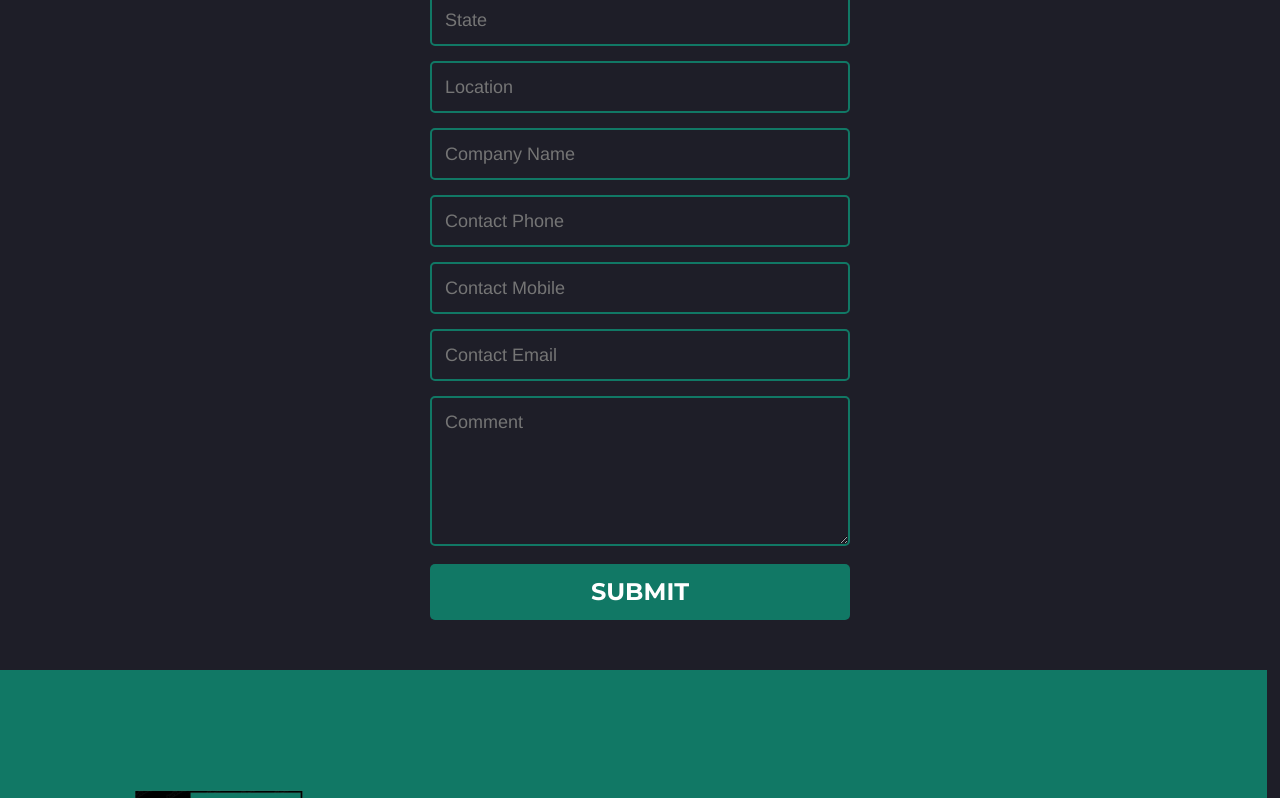
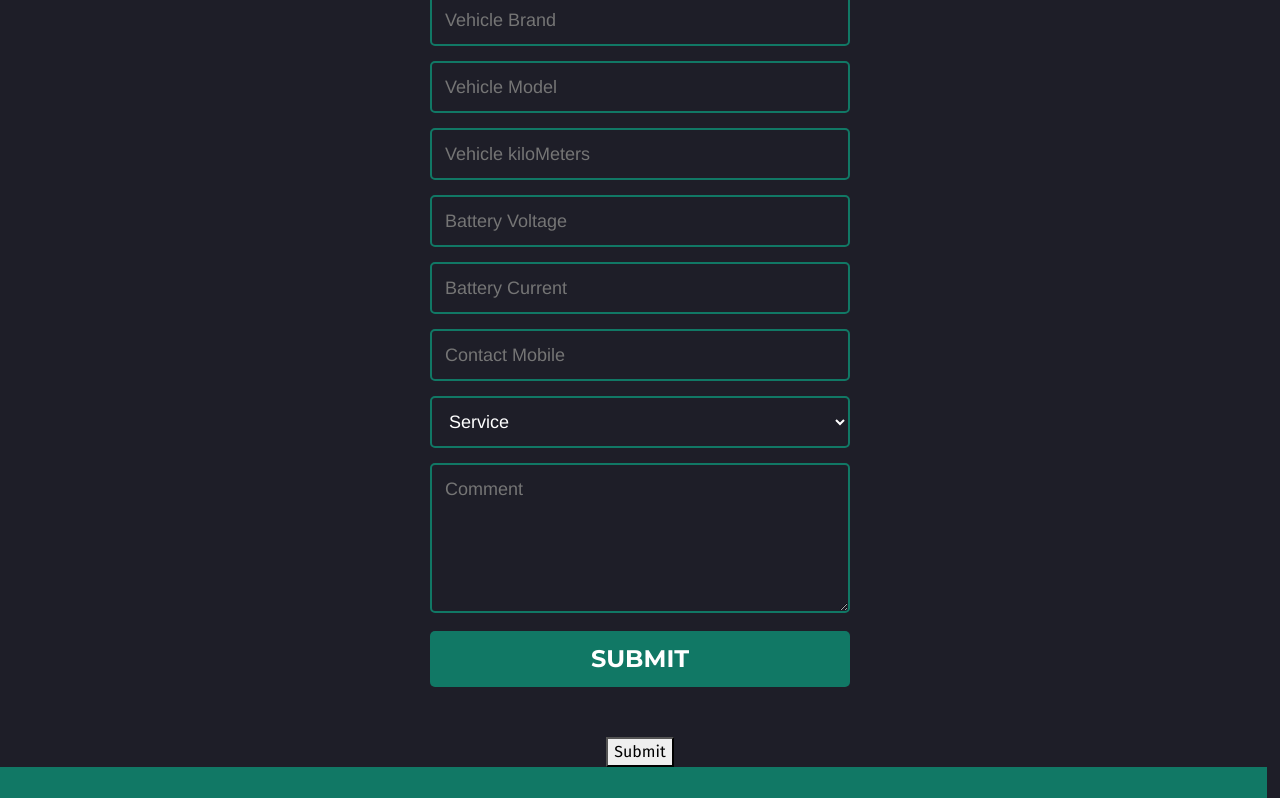
Before and after one commit to ilan2004/main, a React (Vite) app: page /Form in a window 1280 px wide. Shown: the part 422-1220 px from the top of the page. Built offline with nearby package versions, Linux system fonts and the light colour scheme; no server answers; sample sign-in values are in the browser's storage.

Commit message:
database update

```diff
--- a/src/Components/Form/Form.jsx
+++ b/src/Components/Form/Form.jsx
@@ -1,26 +1,240 @@
-import React from 'react';
+import React, { useState } from 'react';
 import './Form.scss'
 import { useAuth } from '../../Contexts/AuthContext';
+import { getFirestore } from 'firebase/firestore';
+import { addDoc, collection } from 'firebase/firestore';
+import emailjs from '@emailjs/browser';
+
 function Form() {
-  const { currentUser} = useAuth()
+  const { currentUser } = useAuth();
+  const [formData, setFormData] = useState({
+    ownerName: '',
+    brand: '',
+    VehicleModel: '',
+    kiloMeters: '',
+    Voltage: '',
+    Current: '',
+    contactMobile: '',
+    Repair: '',
+    comment: ''
+  });
+  const [submittedData, setSubmittedData] = useState(null);
+  const [isSubmitting, setIsSubmitting] = useState(false);
+
+  const handleSubmit = (event) => {
+    event.preventDefault();
+    // Store the form data
+    setSubmittedData(formData);
+    // Reset the form
+    setFormData({
+      ownerName: '',
+      brand: '',
+      VehicleModel: '',
+      kiloMeters: '',
+      Voltage: '',
+      Current: '',
+      contactMobile: '',
+      Repair: '',
+      comment: ''
+    });
+  };
+
+  const handleFormSubmit = async () => {
+    try {
+      setIsSubmitting(true);
+
+      // Access the current user's authentication information
+      const auth = getAuth();
+      const user = auth.currentUser;
+
+      if (!user) {
+        throw new Error("User not authenticated");
+      }
+
+      // Prepare data for submission
+      const formData = {
+        ownerName: submittedData.ownerName,
+        brand: submittedData.brand,
+        VehicleModel: submittedData.VehicleModel,
+        kiloMeters: submittedData.kiloMeters,
+        Voltage: submittedData.Voltage,
+        Current: submittedData.Current,
+        contactMobile: submittedData.contactMobile,
+        Repair: submittedData.Repair,
+        comment: submittedData.comment,
+        // Include the user's UID in the form data
+        userId: user.uid
+      };
+
+      // Access Firestore
+      const db = getFirestore();
+
+      // Send data to Firestore
+      await addDoc(collection(db, "formData"), formData);
+
+      // Prepare data for email submission
+      const templateParams = {
+        ownerName: formData.ownerName,
+        brand: formData.brand,
+        VehicleModel: formData.VehicleModel,
+        kiloMeters: formData.kiloMeters,
+        Voltage: formData.Voltage,
+        Current: formData.Current,
+        contactMobile: formData.contactMobile,
+        Repair: formData.Repair,
+        comment: formData.comment,
+        userEmail: currentUser.email // Use the current user's email address as the recipient
+      };
+
+      // Send email with form data to the current user's email address using EmailJS
+      await emailjs.send('service_6fw3qz4', 'template_zevj6nm', templateParams, {
+        publicKey: 'Qbcmn6dU4S2rOSw6O',
+      });
+
+      // Reset form submission state
+      setIsSubmitting(false);
+
+      // Optionally, you can add a success message or redirect the user
+    } catch (error) {
+      console.error("Error submitting form data:", error);
+      // Handle error, display error message, etc.
+      setIsSubmitting(false);
+    }
+  };
+
   return (
     <div className="alldetails">
       <div className='welc-user'>
-      <h1 className='welc'>WELCOME</h1>
-      <h2>{currentUser && currentUser.email}</h2>
+        <h1 className='welc'>WELCOME</h1>
+        <h2>{currentUser && currentUser.displayName}</h2>
       </div>
-      <h1 className='comp-loc'>Regestered Company Location:</h1>
-    <form className='form-fill'>
-      <input name=" Owner;s name" type="text" className="feedback-input" placeholder=" Owner's Name" />
-      <input name="State" type="text" className="feedback-input" placeholder="State" />
-      <input name="Location" type="text" className="feedback-input" placeholder="Location" />
-      <input name="Company Name" type="text" className="feedback-input" placeholder="Company Name" />
-      <input name="Contact Phone" type='number' className="feedback-input" placeholder="Contact Phone" />
-      <input name="Contact Mobile" type='number' className="feedback-input" placeholder="Contact Mobile" />
-      <input name="Contact email" type="text" className="feedback-input" placeholder="Contact Email" />
-      <textarea name="text" className="feedback-input" placeholder="Comment"></textarea>
-      <input type="submit" value="SUBMIT"/>
-    </form>
+      <h1 className='comp-loc'>Regestered Company Location:{currentUser && currentUser.Location} </h1>
+
+      <form className='form-fill' onSubmit={handleSubmit}>
+        <input
+          name="ownerName"
+          type="text"
+          className="feedback-input"
+          placeholder="Owner's Name"
+          value={formData.ownerName}
+          onChange={(e) => setFormData({ ...formData, ownerName: e.target.value })}
+        />
+        <input
+          name="brand"
+          type="text"
+          className="feedback-input"
+          placeholder="Vehicle Brand"
+          value={formData.brand}
+          onChange={(e) => setFormData({ ...formData, brand: e.target.value })}
+        />
+        <input
+          name="VehicleModel"
+          type="text"
+          className="feedback-input"
+          placeholder="Vehicle Model"
+          value={formData.VehicleModel}
+          onChange={(e) => setFormData({ ...formData, VehicleModel: e.target.value })}
+        />
+        <input
+          name="kiloMeters"
+          type="text"
+          className="feedback-input"
+          placeholder="Vehicle kiloMeters"
+          value={formData.kiloMeters}
+          onChange={(e) => setFormData({ ...formData, kiloMeters: e.target.value })}
+        />
+        <input
+          name="Voltage"
+          type="number"
+          className="feedback-input"
+          placeholder="Battery Voltage"
+          value={formData.Voltage}
+          onChange={(e) => setFormData({ ...formData, Voltage: e.target.value })}
+        />
+        <input
+          name="Current"
+          type="number"
+          className="feedback-input"
+          placeholder="Battery Current"
+          value={formData.Current}
+          onChange={(e) => setFormData({ ...formData, Current: e.target.value })}
+        />
+        <input
+          name="contactMobile"
+          type="number"
+          className="feedback-input"
+          placeholder="Contact Mobile"
+          value={formData.contactMobile}
+          onChange={(e) => setFormData({ ...formData, contactMobile: e.target.value })}
+        />
+        <select
+          name="Repair"
+          className="feedback-input"
+          value={formData.Repair}
+          onChange={(e) => setFormData({ ...formData, Repair: e.target.value })}
+        >
+          <option className='repai-opti' value="service">Service</option>
+          <option className='repai-opti' value="repair">Repair</option>
+        </select>
+        <textarea
+          name="comment"
+          className="feedback-input"
+          placeholder="Comment"
+          value={formData.comment}
+          onChange={(e) => setFormData({ ...formData, comment: e.target.value })}
+        ></textarea>
+        <input type="submit" value="SUBMIT"/>
+      </form>
+      <div className="for-table">
+        {/* Render table if form is submitted */}
+        {submittedData && (
+          <table>
+            <tbody>
+              <tr>
+                <th>Field</th>
+                <th>Value</th>
+              </tr>
+              <tr>
+                <td className='left-side'>Owner's Name</td>
+                <td className='Right-side'>{submittedData.ownerName}</td>
+              </tr>
+              <tr>
+                <td className='left-side'>Vehicle Brand</td>
+                <td className='Right-side'>{submittedData.brand}</td>
+              </tr>
+              <tr>
+                <td className='left-side'>Vehicle Model</td>
+                <td className='Right-side'>{submittedData.VehicleModel}</td>
+              </tr>
+              <tr>
+                <td className='left-side'>Vehicle kiloMeters</td>
+                <td className='Right-side'>{submittedData.kiloMeters}</td>
+              </tr>
+              <tr>
+                <td className='left-side'>Battery Voltage</td>
+                <td className='Right-side'>{submittedData.Voltage}</td>
+              </tr>
+              <tr>
+                <td className='left-side'>Battery current</td>
+                <td className='Right-side'>{submittedData.Current}</td>
+              </tr>
+              <tr>
+                <td className='left-side'>contact Mobile</td>
+                <td className='Right-side'>{submittedData.contactMobile}</td>
+              </tr>
+              <tr>
+                <td className='left-side'>Comment</td>
+                <td className='Right-side'>{submittedData.comment}</td>
+              </tr>
+            </tbody>
+          </table>
+        )}
+      </div>
+      <div className="button-div">
+        <button className="table-submit" onClick={handleFormSubmit} disabled={isSubmitting}>
+          {isSubmitting ? 'Submitting...' : 'Submit'}
+        </button>
+      </div>
     </div>
   );
 }
--- a/src/Components/Form/Form.scss
+++ b/src/Components/Form/Form.scss
@@ -100,4 +100,66 @@ textarea {
     font-weight:700;
   }
 
+}/* Form.scss */
+.alldetails {
+  /* Your existing styles for the main container */
 }
+
+/* Styles for the table */
+table {
+  width: 80%;
+  border-collapse: collapse;
+  margin-top: 20px;
+}
+
+th, td {
+  border: 1px solid #ddd;
+  padding: 10px;
+}
+
+th {
+  background-color: #f2f2f2;
+  text-align: left;
+}
+
+/* Styles for the table data */
+tbody tr:nth-child(even) {
+  background-color: #f2f2f2;
+}
+
+tbody tr:hover {
+  background-color: #ddd;
+}
+
+/* Styles for the table cells */
+td {
+  padding: 8px;
+}
+
+/* Styles for the table header */
+th {
+  padding-top: 12px;
+  padding-bottom: 12px;
+  text-align: left;
+}
+.left-side{
+  background-color: #064d3e;
+  color: #fff;
+}
+.Right-side{
+  background-color: #fff;
+  color: #117865;
+}
+.for-table{
+  display: flex;
+  align-items: center;
+  justify-content: center;
+}
+.button-div{
+  display: flex;
+  align-items: center;
+  justify-content: center;
+}
+.repai-opti{
+  color: black;
+}
--- a/src/Components/Login/Logindesktop/Logindesktop.jsx
+++ b/src/Components/Login/Logindesktop/Logindesktop.jsx
@@ -13,6 +13,7 @@ const Logindesktop = () => {
     const emailRef = useRef()
     const logemailRef = useRef()
     const nameRef = useRef()
+    const LocationRef = useRef()
     const passwordRef = useRef()
     const logpasswordRef = useRef()
     const passwordConfirmRef = useRef()
@@ -22,12 +23,13 @@ const Logindesktop = () => {
     async function handleSubmit(e) {
         e.preventDefault();
 
-        const name = nameRef.current.value;
+        const displayName = nameRef.current.value;
+        const Location = LocationRef.current.value;
         const email = emailRef.current.value;
         const password = passwordRef.current.value;
         const passwordConfirm = passwordConfirmRef.current.value;
 
-        if (!name || !email || !password || !passwordConfirm) {
+        if (!displayName || !email || !password || !location || !passwordConfirm) {
             enqueueSnackbar('Please fill in all details.', { variant: 'error' });
             return;
         }
@@ -40,12 +42,13 @@ const Logindesktop = () => {
         try {
             setError("");
             setLoading(true);
-            await signup(email, password);
+            await signup(email, password,displayName,Location);
             enqueueSnackbar('Account created successfully!', { variant: 'success' }); // Snackbar for successful account creation
-            form.current.reset();
             setTimeout(() => {
                 navigate("/Form");
             }, 1000);
+
+
         } catch {
             setError("Failed to create an account");
         }
@@ -83,11 +86,12 @@ const Logindesktop = () => {
         <Components.SignUpContainer signinIn={signIn}>
             <Components.Form onSubmit={handleSubmit}>
                 <Components.Title>Create Account</Components.Title>
-                     {currentUser && currentUser.email}
+                {currentUser && currentUser.Location}
                 <Components.Input ref={nameRef} type='text' placeholder='Name' />
+                <Components.Input ref={LocationRef} type='text' placeholder='Company Location' />
                 <Components.Input ref={emailRef} type='email' placeholder='Email' />
                 <Components.Input ref={passwordRef} type='password' placeholder='Password' />
-                     <Components.Input ref={passwordConfirmRef} type='confirm-password' placeholder='confirm-Password' />
+                <Components.Input ref={passwordConfirmRef} type='password' placeholder='Confirm Password' />
                 <Components.Button disabled={loading}>Sign Up</Components.Button>
             </Components.Form>
         </Components.SignUpContainer>
@@ -95,7 +99,7 @@ const Logindesktop = () => {
              <Components.SignInContainer signinIn={signIn}>
                   <Components.Form onSubmit={handleSubmitlogin} >
                       <Components.Title>Sign in</Components.Title>
-                      {currentUser && currentUser.email}
+                      {currentUser && currentUser.displayName}
                       <Components.Input ref={logemailRef}  type='email' placeholder='Email' />
                       <Components.Input ref={logpasswordRef}  type='password' placeholder='Password' />
                       <Components.Anchor href='#'>Forgot your password?</Components.Anchor>
--- a/src/firebase.js
+++ b/src/firebase.js
@@ -15,6 +15,8 @@ const process = {
   // Import Firebase and its modules
   import firebase from "firebase/compat/app";
   import "firebase/compat/auth";
+  import "firebase/firestore";
+
 
   // Initialize Firebase app
   const app = firebase.initializeApp({
@@ -28,6 +30,8 @@ const process = {
       measurementId:process.env.REACT_APP_FIREBASE_MEASUREMENT_ID
   });
 
+
+
   // Export Firebase auth module
   export const auth = app.auth();
   export default app;
```
Also changed, not shown: src/Contexts/AuthContext.jsx (+48 -23 lines). Lines whose indentation alone changed are shown as unchanged.
